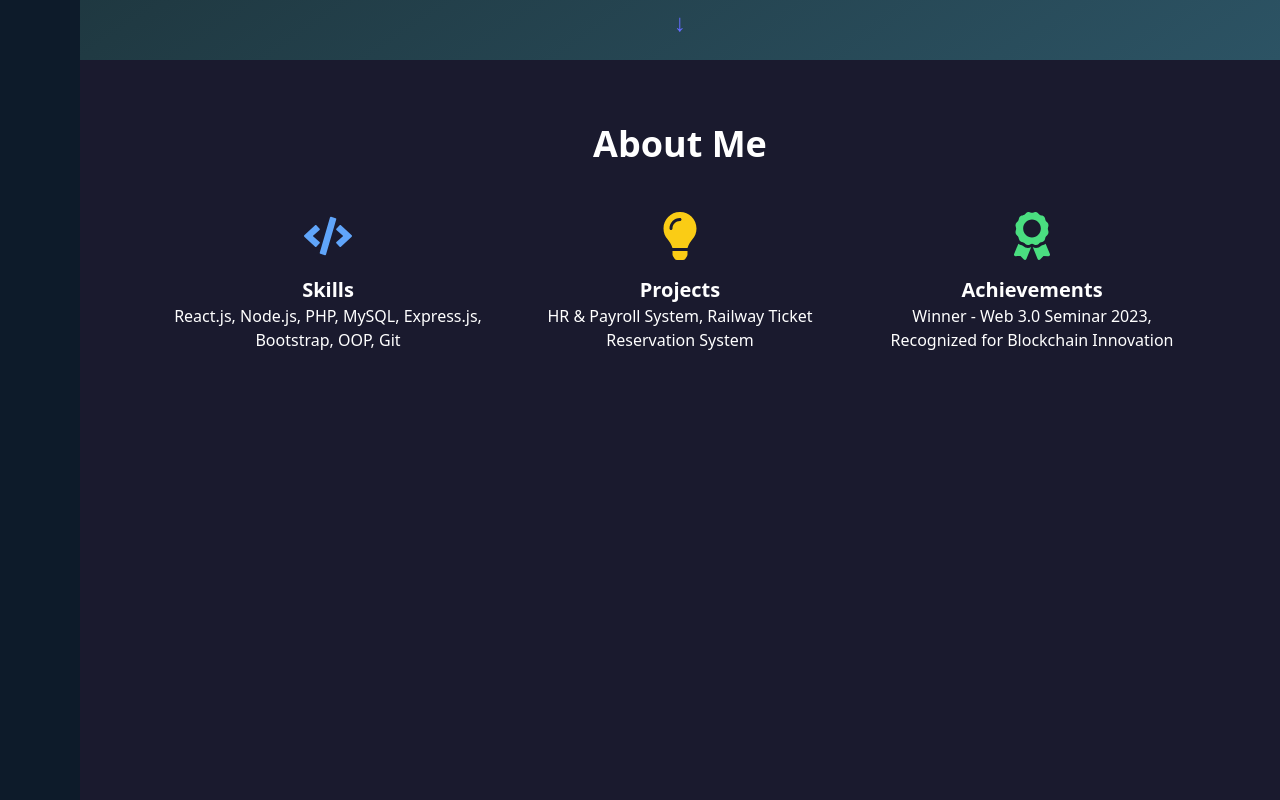
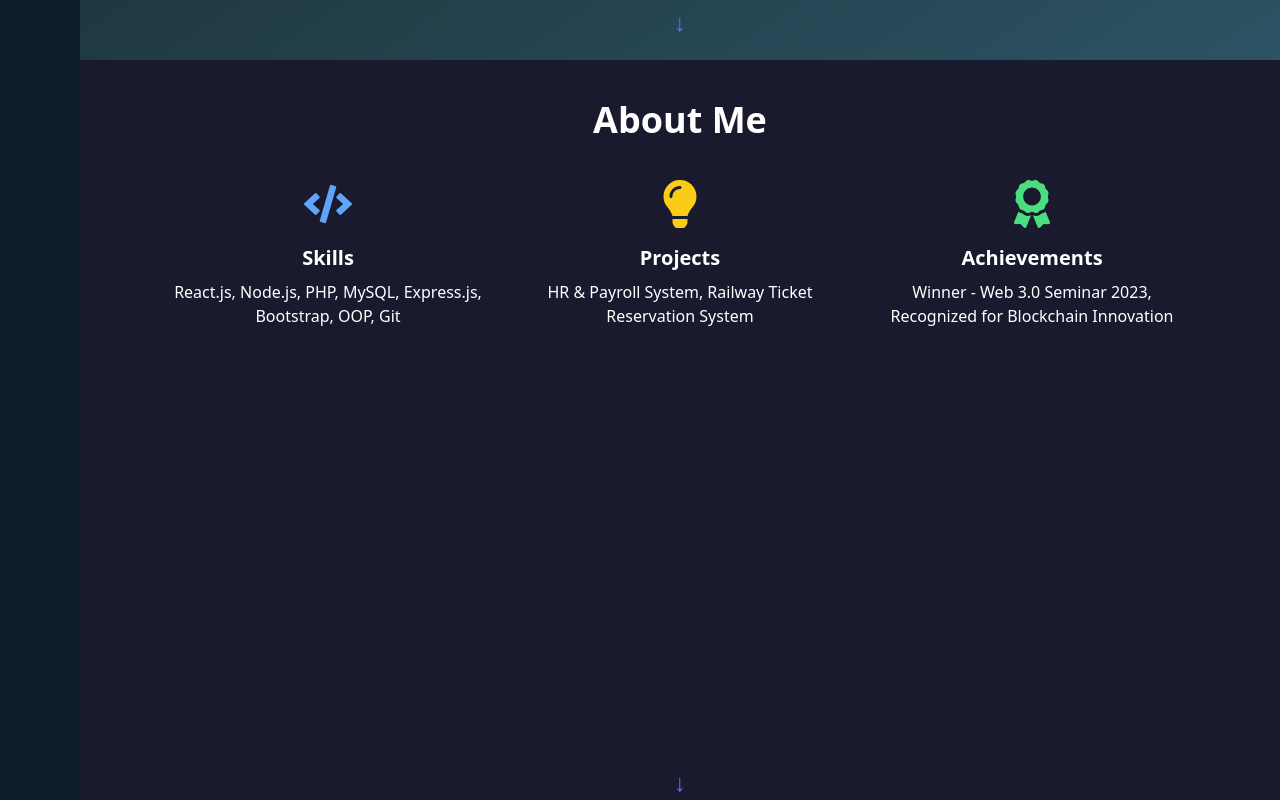
Before and after one commit to Itzmeyogesh/Nikita-Portfolio, a React (Vite) app: page / in a window 1280 px wide. Shown: the part 740-1540 px from the top of the page. Built offline with nearby package versions, Linux system fonts and the light colour scheme.

Commit message:
Update About.jsx

```diff
--- a/src/components/About.jsx
+++ b/src/components/About.jsx
@@ -2,25 +2,39 @@ import { FaCode, FaAward, FaLightbulb } from 'react-icons/fa';
 
 const About = () => {
   return (
-    <section id="about" className="min-h-screen px-6 py-16 text-white bg-[#1a1a2e]">
-      <h2 className="text-4xl font-bold text-center mb-12">About Me</h2>
-      <div className="max-w-5xl mx-auto grid grid-cols-1 md:grid-cols-3 gap-8 text-center">
+    <section
+      id="about"
+      className="h-screen flex flex-col justify-between items-center px-6 py-10 bg-[#1a1a2e] text-white text-center"
+    >
+      {/* Top Heading and Content */}
+      <div className="w-full max-w-5xl">
+        <h2 className="text-4xl font-bold mb-10">About Me</h2>
+
+        <div className="grid grid-cols-1 md:grid-cols-3 gap-8">
           <div>
             <FaCode className="text-5xl text-blue-400 mx-auto mb-4" />
-          <h3 className="text-xl font-semibold">Skills</h3>
+            <h3 className="text-xl font-semibold mb-2">Skills</h3>
             <p>React.js, Node.js, PHP, MySQL, Express.js, Bootstrap, OOP, Git</p>
           </div>
+
           <div>
             <FaLightbulb className="text-5xl text-yellow-400 mx-auto mb-4" />
-          <h3 className="text-xl font-semibold">Projects</h3>
+            <h3 className="text-xl font-semibold mb-2">Projects</h3>
             <p>HR & Payroll System, Railway Ticket Reservation System</p>
           </div>
+
           <div>
             <FaAward className="text-5xl text-green-400 mx-auto mb-4" />
-          <h3 className="text-xl font-semibold">Achievements</h3>
+            <h3 className="text-xl font-semibold mb-2">Achievements</h3>
             <p>Winner - Web 3.0 Seminar 2023, Recognized for Blockchain Innovation</p>
           </div>
         </div>
+      </div>
+
+      {/* Bottom Scroll Arrow */}
+      <a href="#skills" className="mt-10 mb-4 animate-bounce text-2xl">
+        ↓
+      </a>
     </section>
   );
 };
```
Lines whose indentation alone changed are shown as unchanged.
